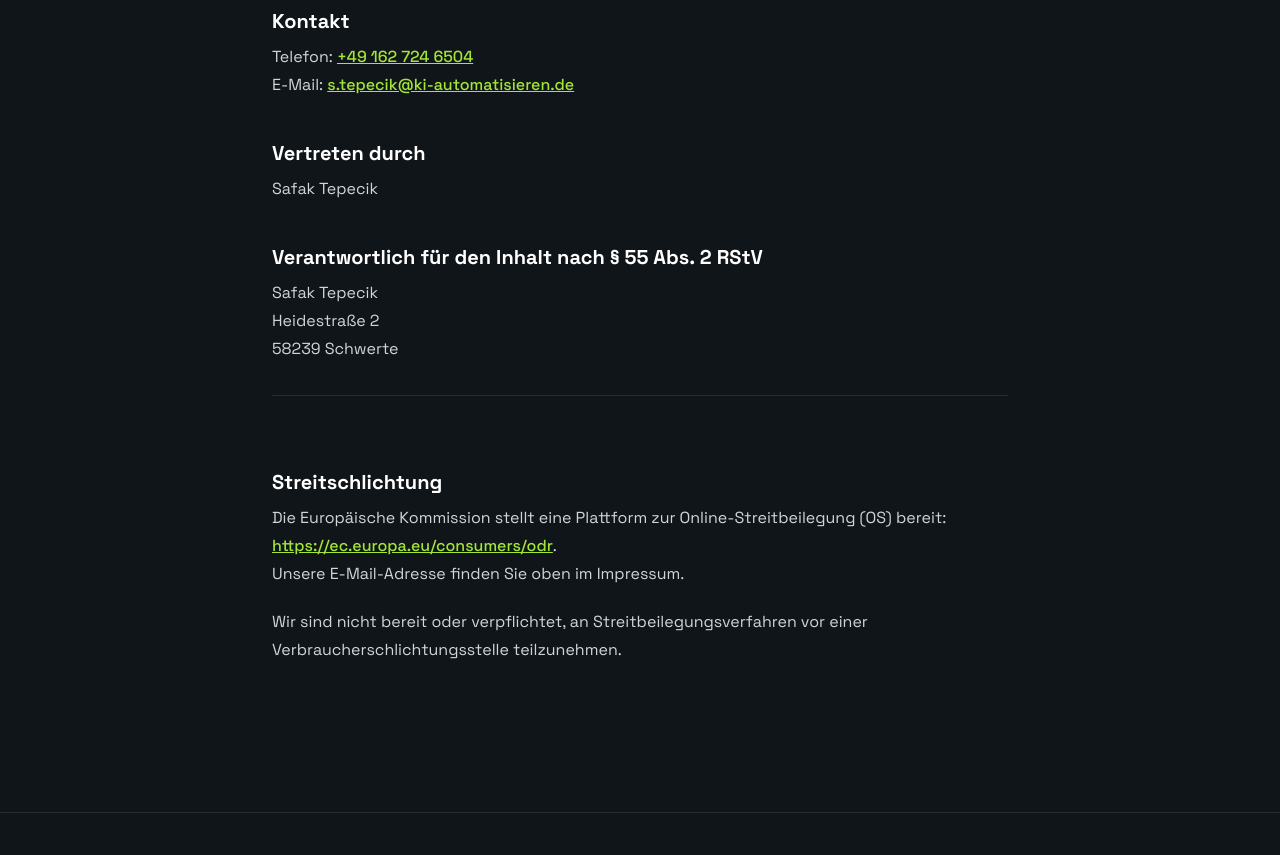
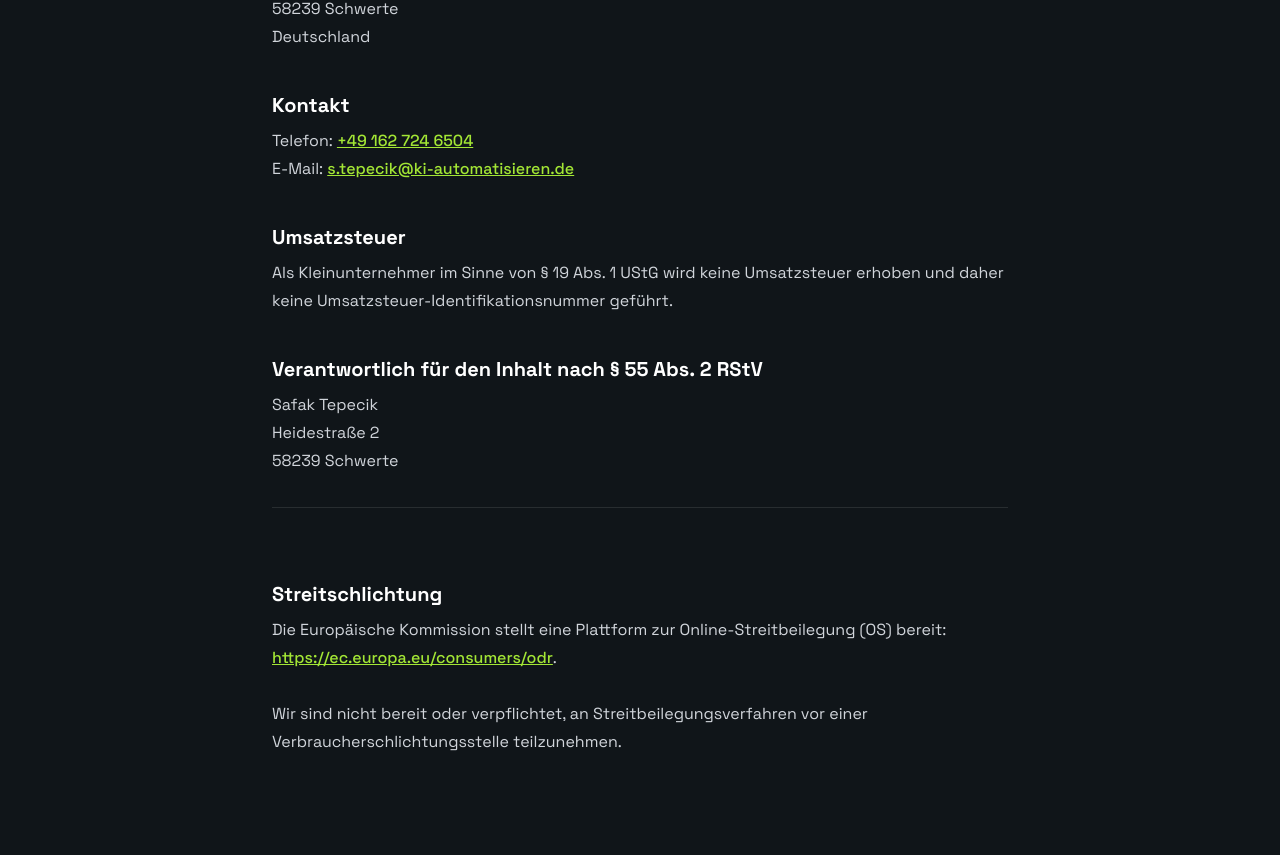
Before and after one commit to TRW123123/ki-automatisieren, an Astro site: page /impressum in a window 1280 px wide. Shown: the part 454-1309 px from the top of the page. Built offline with nearby package versions, Linux system fonts and the light colour scheme; Astro itself is replaced by a stand-in of ours.

Commit message:
fix(legal): update impressum with Kleinunternehmer regulation

```diff
--- a/src/pages/impressum.astro
+++ b/src/pages/impressum.astro
@@ -15,6 +15,9 @@ const description = "Impressum von KI Automatisieren. Rechtliche Informationen u
           <h2 class="text-xl font-bold text-white mb-2">Angaben gemäß § 5 TMG</h2>
           <p>
             ST-Automatisierung<br />
+            Einzelunternehmen<br />
+            <br />
+            Inhaber: Safak Tepecik<br />
             Heidestraße 2<br />
             58239 Schwerte<br />
             Deutschland
@@ -30,8 +33,10 @@ const description = "Impressum von KI Automatisieren. Rechtliche Informationen u
         </div>
 
         <div>
-          <h2 class="text-xl font-bold text-white mb-2">Vertreten durch</h2>
-          <p>Safak Tepecik</p>
+          <h2 class="text-xl font-bold text-white mb-2">Umsatzsteuer</h2>
+          <p>
+            Als Kleinunternehmer im Sinne von § 19 Abs. 1 UStG wird keine Umsatzsteuer erhoben und daher keine Umsatzsteuer-Identifikationsnummer geführt.
+          </p>
         </div>
 
         <div>
@@ -48,9 +53,7 @@ const description = "Impressum von KI Automatisieren. Rechtliche Informationen u
           <p>
             Die Europäische Kommission stellt eine Plattform zur Online-Streitbeilegung (OS) bereit:
             <a href="https://ec.europa.eu/consumers/odr" target="_blank" rel="noopener noreferrer" class="text-lime-400 hover:underline">https://ec.europa.eu/consumers/odr</a>.<br />
-            Unsere E-Mail-Adresse finden Sie oben im Impressum.
-          </p>
-          <p class="mt-4">
+            <br />
             Wir sind nicht bereit oder verpflichtet, an Streitbeilegungsverfahren vor einer Verbraucherschlichtungsstelle teilzunehmen.
           </p>
         </div>
```
